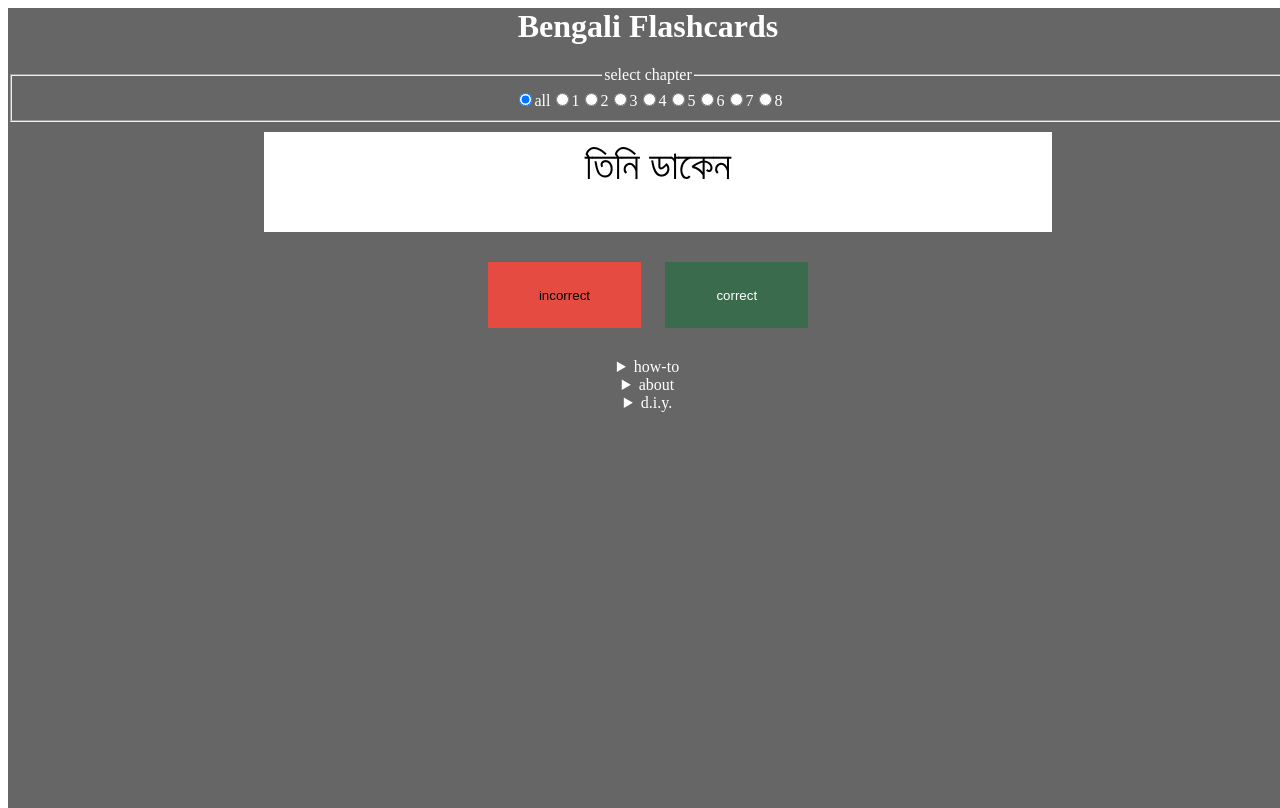
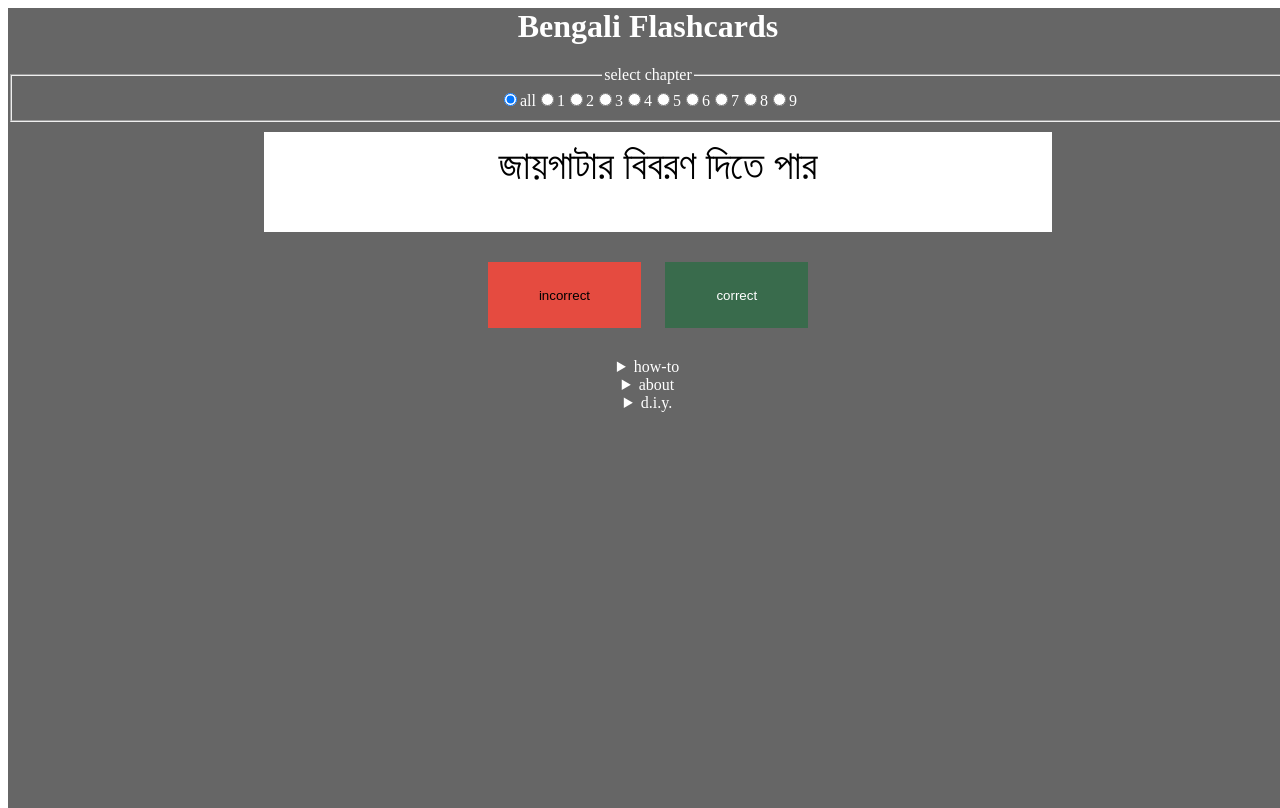
Before and after one commit to swizzard/flashcards-nys-notary, a plain HTML site: page public/index.html in a window 1280 px wide. Drawn offline with Linux system fonts and the light colour scheme.

Commit message:
chapter 9 vocab

```diff
--- a/public/cards.mjs
+++ b/public/cards.mjs
@@ -15,7 +15,7 @@ const cards = {
     { front: "নুন নিই?", back: "nun nii?\nmay i take (some) salt?" },
     { front: "নুন", back: "nun\nsalt" },
     { front: "ইনি", back: "ini\nhe, she" },
-    { front: "উনি", back: "uni\nhe/she" },
+    { front: "উনি", back: "uni\nhe, she" },
     { front: "রুমাল", back: "rumal\nhandkerchief" },
     { front: "নীল", back: "nīl\nblue" },
     { front: "লাল", back: "lal\nred" },
@@ -407,6 +407,80 @@ const cards = {
     { front: "কথা", back: "kɔtha\nword, topic" },
     { front: "মাথা", back: "matha\nhead" },
   ],
+  9: [
+    { front: "পা", back: "pa\nfoot, leg" },
+    { front: "পা", back: "pɔth\npath" },
+    { front: "পরে", back: "pɔre\nafter(wards)" },
+    { front: "সে পড়ে", back: "se pɔɽe\nhe/she reads" },
+    { front: "কৌঁসুলি", back: "kôǔsulĩ\nlegal counsel" },
+    {
+      front: "আপনি বাংলা বলতে পারেন?",
+      back: "apni baɱla bôlte paren?\ncan you speak bengali?",
+    },
+    { front: "আপনি কেমন আছেন?", back: "apni kæmôn achen?\nhow are you?" },
+    { front: "টাকা-পয়সা", back: "ʈaka-pɔysa\nmoney" },
+    {
+      front: "আপনাকে অপেক্ষা করতে হবে",
+      back: "apnake ɔpekʂa kôrte hɔbe\nyou must wait",
+    },
+    { front: "পুরনো কাপড়", back: "purôno kapôɽ\nold clothes" },
+    {
+      front: "জামাটা ছিঁড়ে গেছে",
+      back: "jamaʈa chĩre gæche\nthe dress has torn",
+    },
+    {
+      front: "এটা আমাদের পোষা বেড়াল",
+      back: "eʈa amader poʂa beɽal\nthat is our pet cat",
+    },
+    {
+      front: "কি সুন্দর পাখি",
+      back: "ki sundôr pakhi\nwhat (a) beautiful bird(s)",
+    },
+    { front: "ওর ফুফু মারা গেছেন", back: "or phuphu mara gæchen" },
+    { front: "পৌষ মাস", back: "poǔʂ mas\nthe month of paus" },
+    { front: "পয়লা তারিখ", back: "pɔyla tarikh\nthe first (of the month)" },
+    { front: "আজ পর্যন্ত", back: "aj pôryôntô\nuntil today" },
+    { front: "একজন তরুণ কবি", back: "ækjɔn tôruɳ kôbi\na young poet" },
+    {
+      front: "আপনারা প্রত্যেকে অংশ নিন",
+      back: "apnara prôtyeke ɔɱʃô nin\n(please) each of you take part",
+    },
+    { front: "তোমার মাথার উপর", back: "tomar mathar upôr\nabove your head" },
+    {
+      front: "আমি পা পিছলে পড়ে গেলাম",
+      back: "ami pa pichle pôɽe gelam\ni slipped and fell",
+    },
+    {
+      front: "আপনি কখন পৌঁছলেন",
+      back: "apni kɔkhôn põǔchôlen\nwhen did you arrive",
+    },
+    {
+      front: "তোমাদের পড়াশোনা কেমন হযেছে",
+      back: "tomader pɔɽaʃona kæmôn hôyeche\nhow have your studies gone",
+    },
+    {
+      front: "পাশের বাড়িতে কারা এসেছেন",
+      back: "paʃer baɽite kara esechen\nwho has come to the house next door",
+    },
+    { front: "এখনো আলাপ হয়নি", back: "ækhôno alap hɔyni\nwe haven't met yet" },
+    { front: "এঁকে প্রণাম কর", back: "ẽke prôɳam kɔrô\ndo pran̥ām to him/her" },
+    {
+      front: "জায়গাটার বিবরণ দিতে পার",
+      back: "jaygaʈar bibɔrôɳ dite parô\ncan (you) give a description of the place",
+    },
+    {
+      front: "সেটা করুণ ব্যাপার",
+      back: "seʈa kôrun byæpar\nthat's a sad matter",
+    },
+    {
+      front: "এটুকু পথ হেঁটে যেতে পারবো",
+      back: "eʈuku pɔth hẽʈe y̌ete parbo\n (i'll) be able to walk this small distance",
+    },
+    {
+      front: "পড়াশোনা না করলে, পরীক্ষায় পাশ করতে পারবেনা",
+      back: "pɔɽaʃona na kôrle, pôrīkʂay paʃ kôrte parbena\nif you don't study, you won't pass the exam",
+    },
+  ],
 };
 
 export default cards;
--- a/public/index.html
+++ b/public/index.html
@@ -50,8 +50,8 @@
             href="https://archive.org/details/bengalicompletec0000radi"
             title="archive dot org copy of Complete Bengali by William Radice" target="_blank">Complete Bengali by
             William Radice</a>. no copyright is claimed.</p>
-        <p>as of <time datetime="2025-03-27T13:58:00-05:00">march 21, 2025</time> the list contains all words through
-          unit <strong>8</strong>, plus a few extras.</p>
+        <p>as of <time datetime="2025-04-18T13:51:00">april 18, 2025</time> the list contains all words through
+          unit <strong>9</strong>, plus a few extras.</p>
       </details>
       <details>
         <summary>d.i.y.</summary>
```
